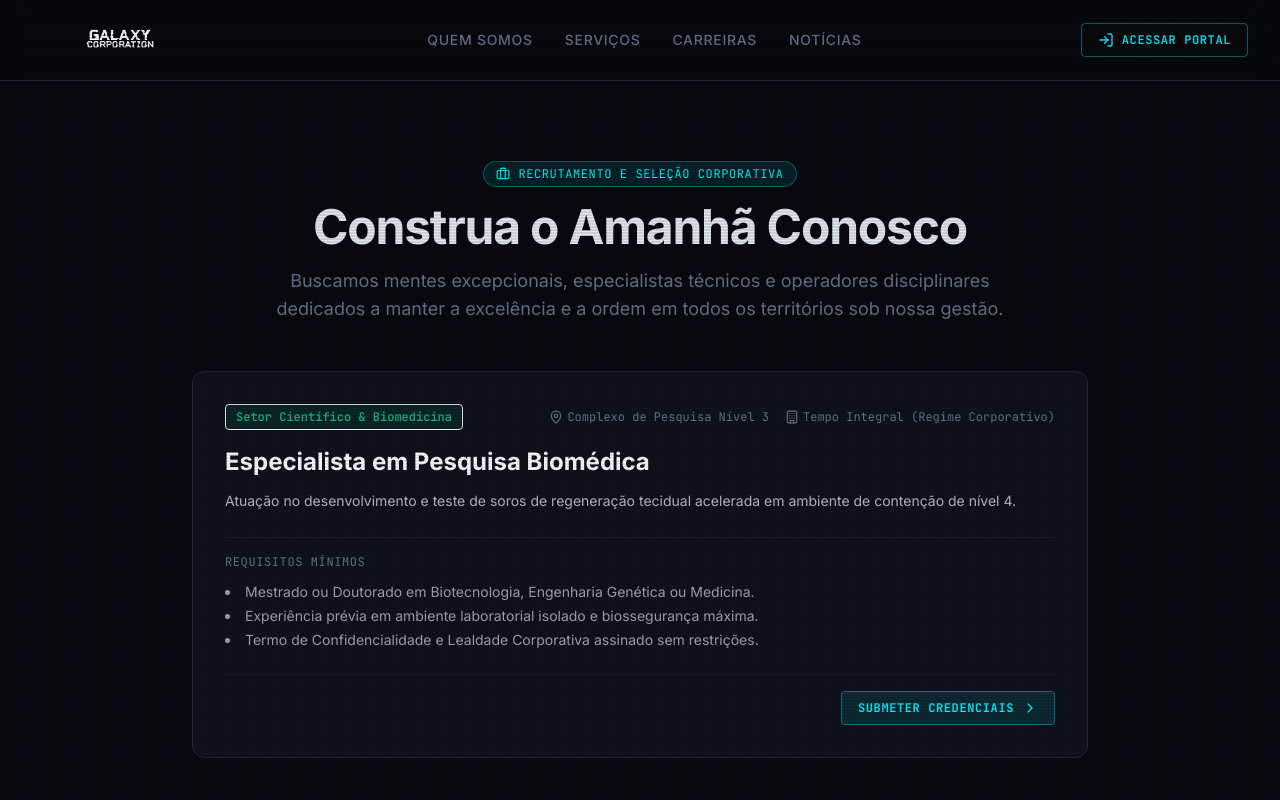
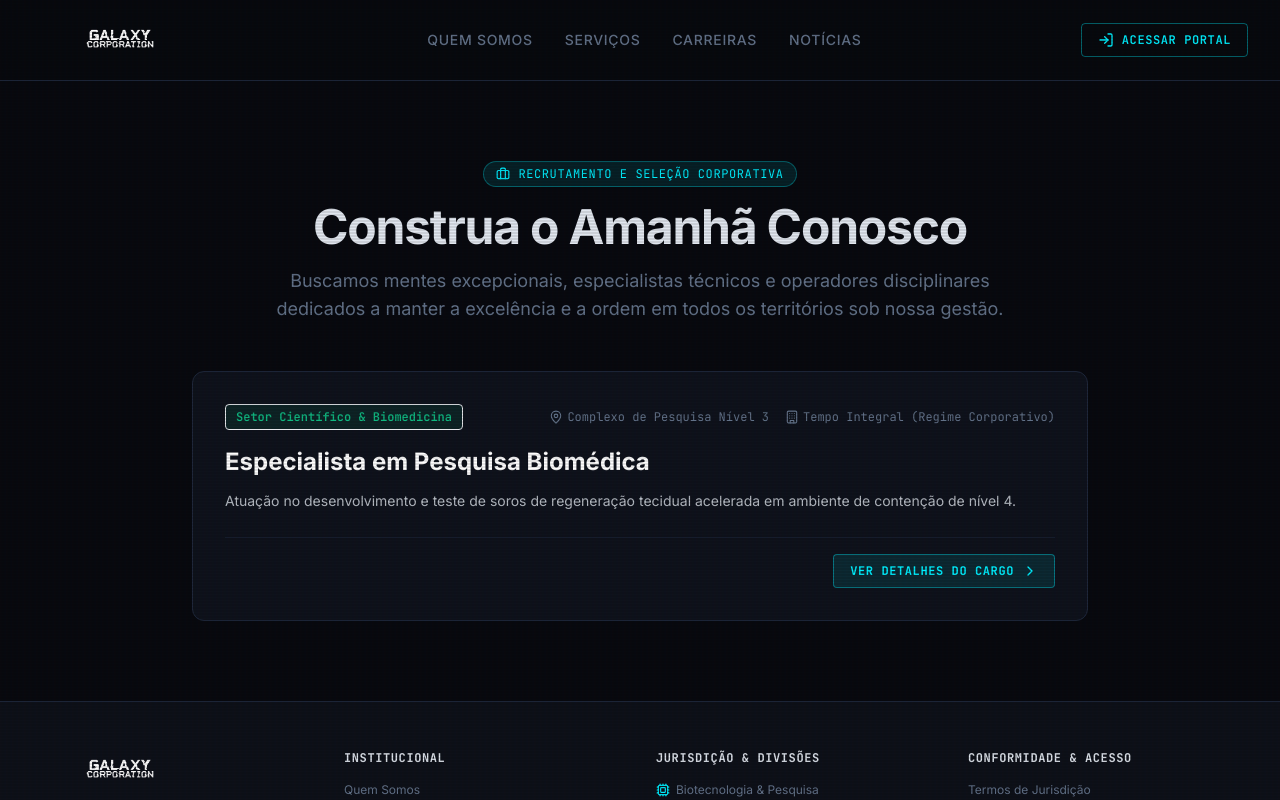
Before and after one commit to mrfloxus/galaxy-corporation, a Next.js app: page /carreiras in a window 1280 px wide. Shown: the top 800 px of the page. Built offline with nearby package versions, Linux system fonts and the light colour scheme.

Commit message:
Update page.jsx

```diff
--- a/app/(publica)/carreiras/page.jsx
+++ b/app/(publica)/carreiras/page.jsx
@@ -1,3 +1,4 @@
+import Link from "next/link";
 import { getAllCareers } from "@/lib/markdown";
 import { Briefcase, MapPin, Building, ShieldCheck, ChevronRight } from "lucide-react";
 
@@ -65,28 +66,15 @@ export default function CarreirasPage() {
                 <p className="text-sm text-galaxy-text/80 leading-relaxed mb-6">
                   {vaga.description}
                 </p>
-
-                {vaga.requirements && vaga.requirements.length > 0 && (
-                  <div className="mb-6 pt-4 border-t border-galaxy-border/50">
-                    <h3 className="text-xs font-mono uppercase tracking-wider text-galaxy-muted mb-3">
-                      Requisitos Mínimos
-                    </h3>
-                    <ul className="list-disc list-inside space-y-1 text-xs md:text-sm text-galaxy-text/70">
-                      {vaga.requirements.map((req, idx) => (
-                        <li key={idx}>{req}</li>
-                      ))}
-                    </ul>
-                  </div>
-                )}
               </div>
 
               <div className="pt-4 border-t border-galaxy-border/50 flex justify-end">
-                <button
-                  type="button"
+                <Link
+                  href={`/carreiras/${vaga.slug}`}
                   className="inline-flex items-center gap-2 px-4 py-2 rounded bg-brand-cyan/10 hover:bg-brand-cyan/20 text-brand-cyan border border-brand-cyan/40 text-xs font-mono uppercase font-bold tracking-wider transition-colors"
                 >
-                  Submeter Credenciais <ChevronRight className="w-4 h-4" />
-                </button>
+                  Ver Detalhes do Cargo <ChevronRight className="w-4 h-4" />
+                </Link>
               </div>
             </div>
           ))}
```
